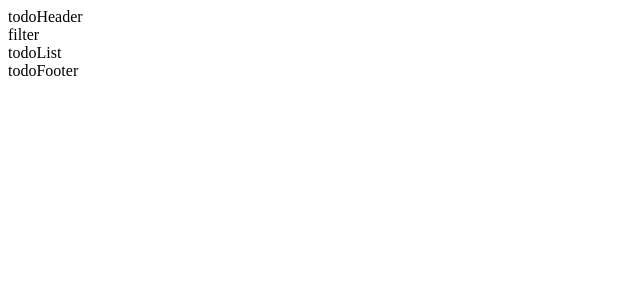
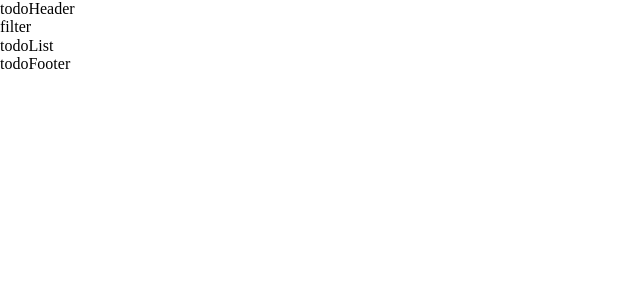
Before and after one commit to team2-freeOnBorading/modu-todo, a React (Create React App) app: page / in a window 1280 px wide. Shown: the top 300 px of the page, without its empty margins (0-640 px from the left). Built offline with nearby package versions, Linux system fonts and the light colour scheme.

Commit message:
style: 스타일 초기화 파일 추가

```diff
--- a/package.json
+++ b/package.json
@@ -7,6 +7,7 @@
     "react-dom": "^17.0.2",
     "react-scripts": "4.0.3",
     "styled-components": "^5.3.0",
+    "styled-normalize": "^8.0.7",
     "typescript": "^4.1.2",
     "web-vitals": "^1.0.1"
   },
--- a/src/index.tsx
+++ b/src/index.tsx
@@ -1,10 +1,12 @@
 import React from 'react';
 import ReactDOM from 'react-dom';
 import App from './App';
+import GlobalStyle from "./style/global";
 
 ReactDOM.render(
   <React.StrictMode>
     <App />
+    <GlobalStyle />
   </React.StrictMode>,
   document.getElementById('root'),
 );
--- /dev/null
+++ b/src/style/global.js
@@ -0,0 +1,17 @@
+import { createGlobalStyle } from "styled-components";
+import { normalize } from "styled-normalize";
+
+const GlobalStyle = createGlobalStyle`
+  ${normalize}
+  * {
+    margin: 0;
+    padding: 0;
+    text-decoration:none;
+    box-sizing: border-box;
+  }
+  body {
+    box-sizing: border-box;
+  }
+`;
+
+export default GlobalStyle;
```
Also changed, not shown: 1 other file (tests, documents, lock files or other folders).
